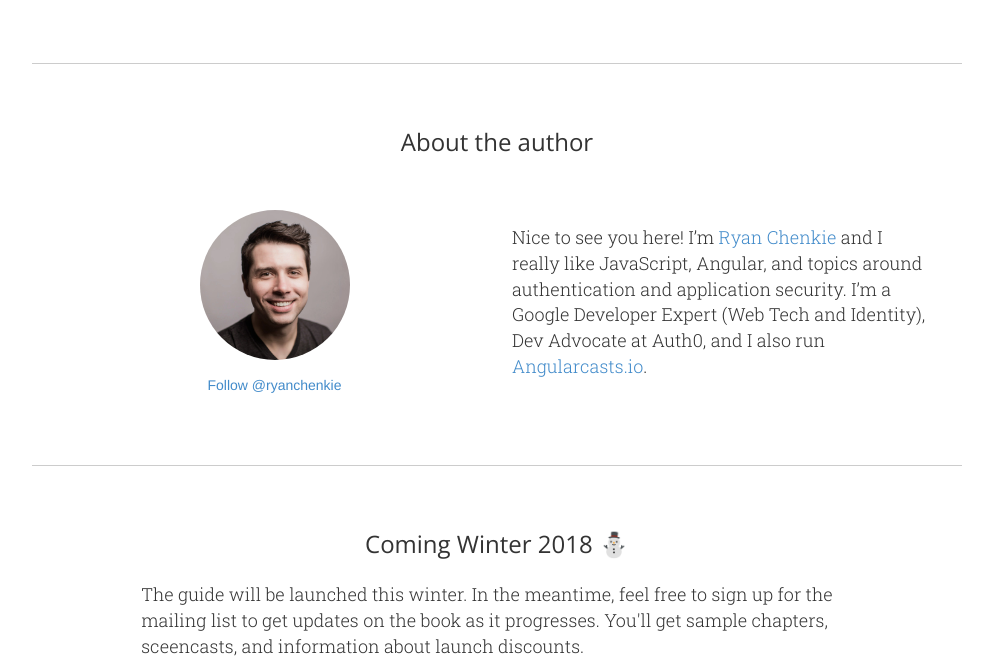
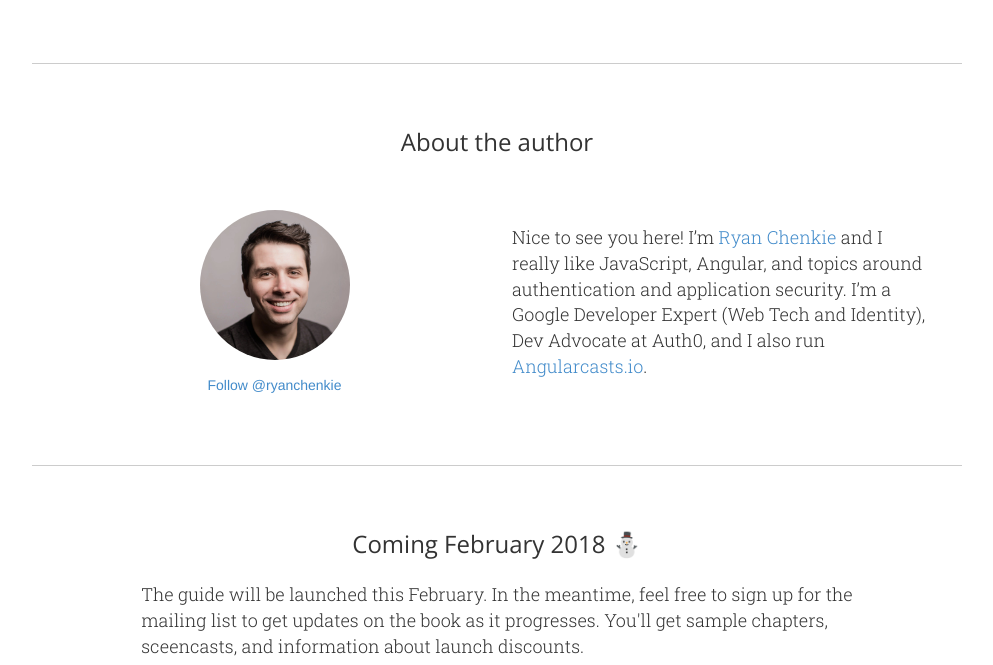
Before and after one commit to chenkie/chenkie.github.io, a Jekyll site: the page securing-angular-applications/index.html, which Jekyll copies as it is, in a window 1280 px wide and 900 px high, scrolled down 3064 px, cut to the strip 0-665 px from the top of the window. Shown: the whole strip, without its empty margins (143-1136 px from the left). Built offline with Jekyll 4.4.1, drawn with Linux system fonts in a browser that asks for light colours; comment, search, counter and statistics services are not loaded; some of the changed text lies outside the part shown.

Commit message:
change launch date

```diff
--- a/securing-angular-applications/index.html
+++ b/securing-angular-applications/index.html
@@ -40,7 +40,7 @@
           <p> Get the full picture about Angular security with plain and simple explanations of concepts like OAuth, JSON Web Tokens, client sessions, CSRF, XSS, and more.</p>
         </div>
         <div class="email-box col-sm-12 row-content">
-          <h3 class="text-center margin-top extra-top">Coming Winter 2018 ⛄️</h3>
+          <h3 class="text-center margin-top extra-top">Coming February 2018 ⛄️</h3>
           <div class="row">
             <div class="col-sm-4 extra-padding margin-top">
               <p>Subscribe to get sample chapters, screencasts, and information on release dates and discounts!</p>
@@ -127,8 +127,8 @@
     </section>
     <section class="no-border">
       <div class="col-sm-10 col-sm-offset-1">
-        <h3 class="text-center">Coming Winter 2018 ⛄️</h3>
-        <p>The guide will be launched this winter. In the meantime, feel free to sign up for the mailing list to get updates on the book as it progresses. You'll get sample chapters, sceencasts, and information about launch discounts.</p>
+        <h3 class="text-center">Coming February 2018 ⛄️</h3>
+        <p>The guide will be launched this February. In the meantime, feel free to sign up for the mailing list to get updates on the book as it progresses. You'll get sample chapters, sceencasts, and information about launch discounts.</p>
         <div>
           <script async id="_ck_238823" src="https://forms.convertkit.com/238823?v=6"></script>
         </div>
```
